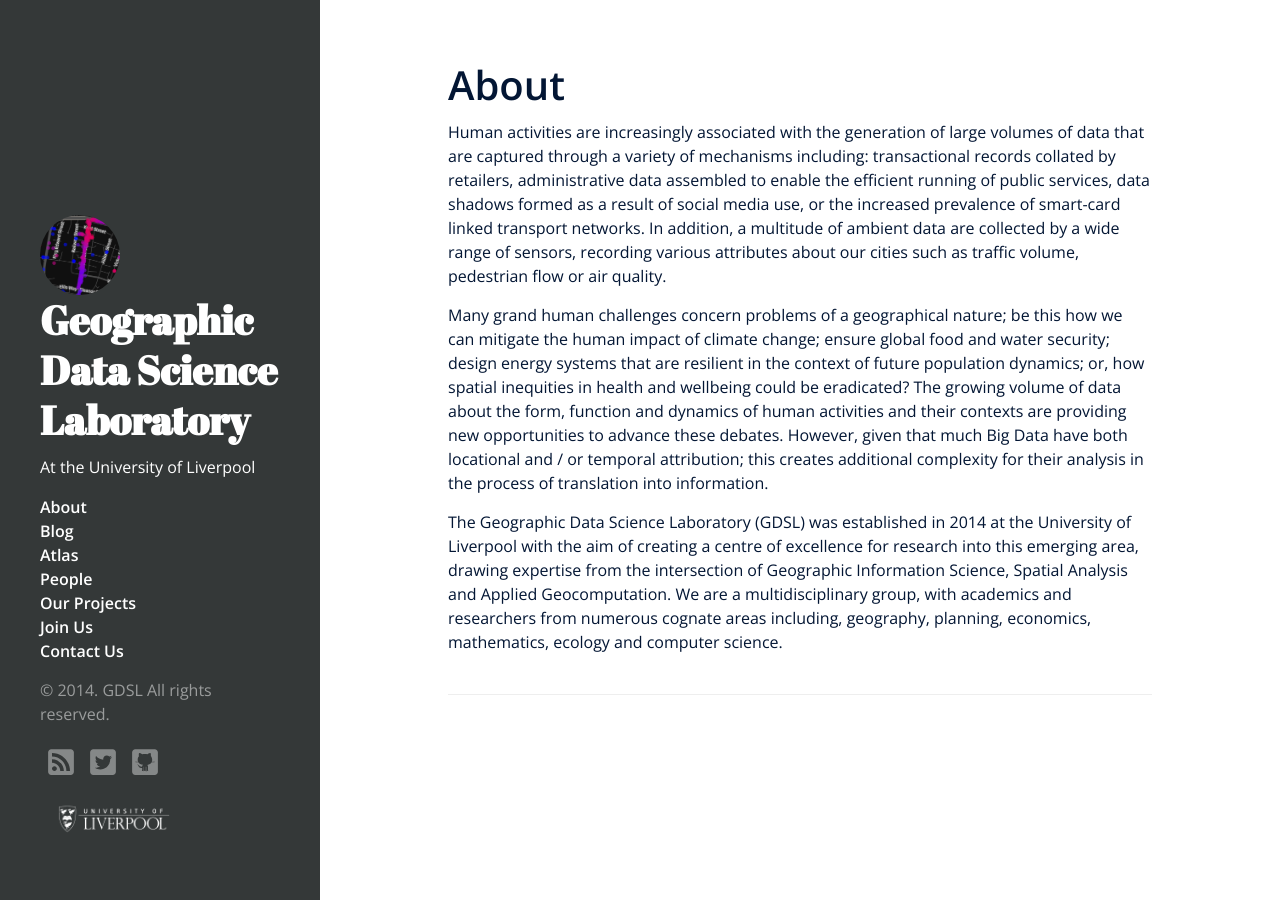
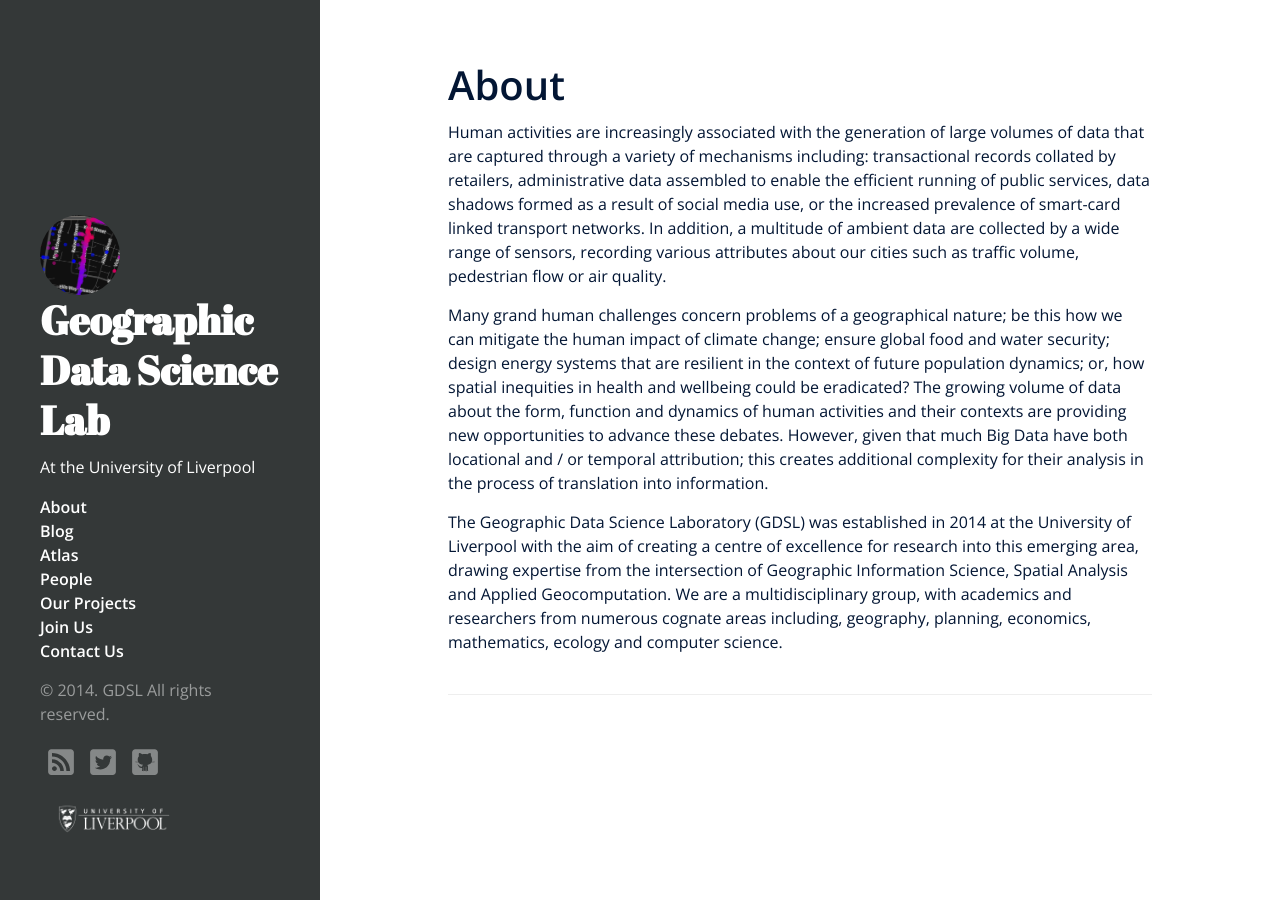
Before and after one commit to alexsingleton/geographicdatascience, a Jekyll site: the page built from about.md, in a window 1280 px wide. Built offline with Jekyll 4.4.1, drawn with Linux system fonts in a browser that asks for light colours; nearby versions of some CDN libraries; Markdown is read by kramdown in place of the engine named in the settings; comment, search, counter and statistics services are not loaded.

Commit message:
config change

```diff
--- a/_config.yml
+++ b/_config.yml
@@ -1,4 +1,4 @@
-title:        Geographic Data Science Laboratory
+title:        Geographic Data Science Lab
 tagline:      'Geographic Data Science Lab'
 description:  'At the University of Liverpool'
 url:    http://www.geographicdatascience.com
```
